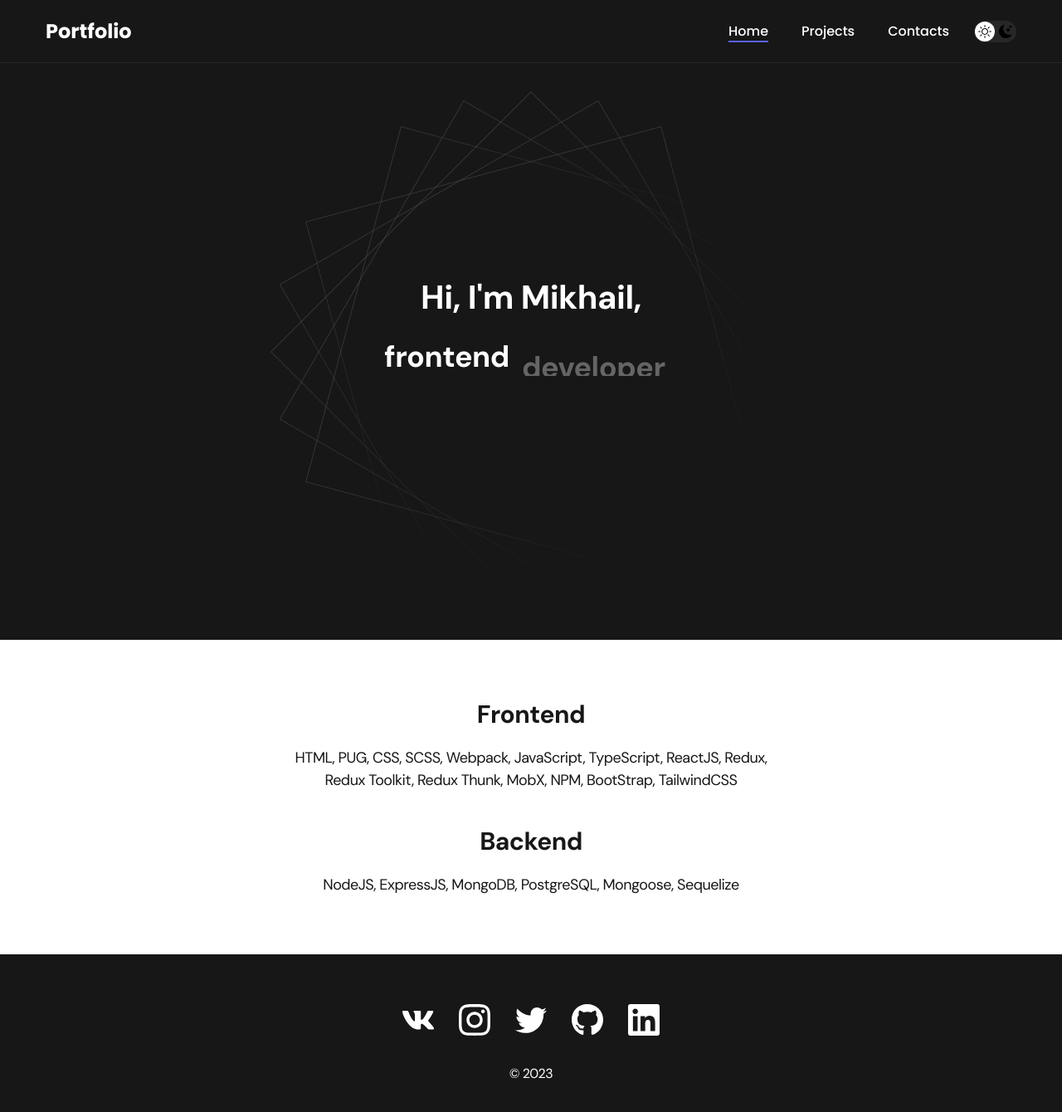
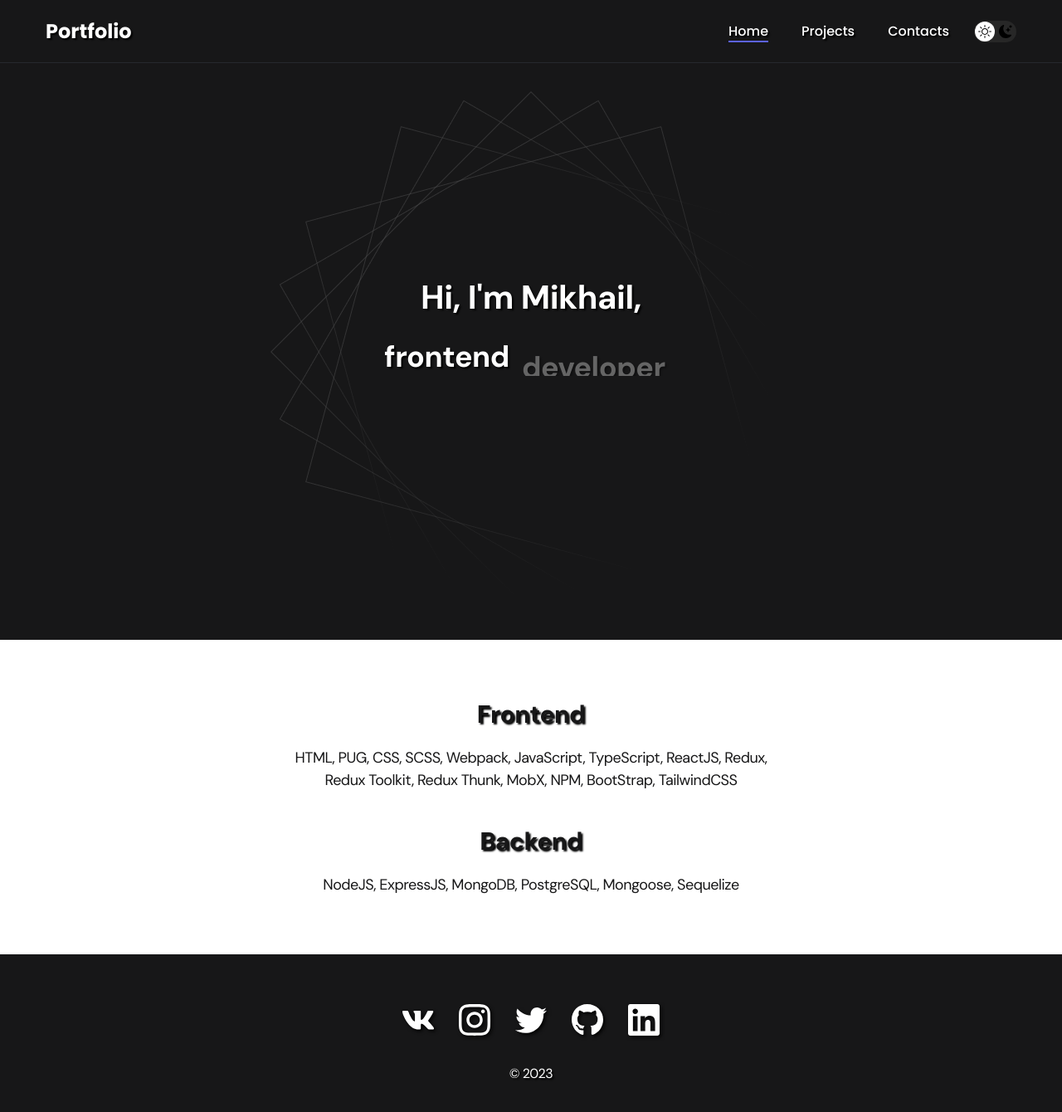
Before and after one commit to Michael3468/react-portfolio, a React (Create React App) app: page / in a window 1280 px wide. Shown: the top 1340 px of the page at 83% size. Built offline with nearby package versions, Linux system fonts and the light colour scheme; the HTML template or start-up script is replaced by a standard one.

Commit message:
refactor: add text shadows

```diff
--- /dev/null
+++ b/src/assets/constants.ts
@@ -0,0 +1,8 @@
+const styles = {
+  mainTheme: {
+    textShadow: '2px 2px 2px black',
+  },
+};
+
+// eslint-disable-next-line import/prefer-default-export
+export { styles };
--- a/src/components/Footer/index.tsx
+++ b/src/components/Footer/index.tsx
@@ -1,3 +1,4 @@
+import { styles } from '../../assets/constants';
 import gitHub from './icons/gitHub.svg';
 import instagram from './icons/instagram.svg';
 import linkedIn from './icons/linkedIn.svg';
@@ -13,32 +14,57 @@ const Footer = () => (
         <ul className="footer__social">
           <li className="footer__social-item">
             <a href="https://github.com/WhiteDevilMan">
-              <img src={vk} alt="Link" />
+              <img
+                style={{ filter: `drop-shadow(${styles.mainTheme.textShadow})` }}
+                src={vk}
+                alt="Link"
+              />
             </a>
           </li>
           <li className="footer__social-item">
             <a href="https://github.com/WhiteDevilMan">
-              <img src={instagram} alt="Link" />
+              <img
+                style={{ filter: `drop-shadow(${styles.mainTheme.textShadow})` }}
+                src={instagram}
+                alt="Link"
+              />
             </a>
           </li>
           <li className="footer__social-item">
             <a href="https://github.com/WhiteDevilMan">
-              <img src={twitter} alt="Link" />
+              <img
+                style={{ filter: `drop-shadow(${styles.mainTheme.textShadow})` }}
+                src={twitter}
+                alt="Link"
+              />
             </a>
           </li>
           <li className="footer__social-item">
             <a href="https://github.com/WhiteDevilMan">
-              <img src={gitHub} alt="Link" />
+              <img
+                style={{ filter: `drop-shadow(${styles.mainTheme.textShadow})` }}
+                src={gitHub}
+                alt="Link"
+              />
             </a>
           </li>
           <li className="footer__social-item">
             <a href="https://github.com/WhiteDevilMan">
-              <img src={linkedIn} alt="Link" />
+              <img
+                style={{ filter: `drop-shadow(${styles.mainTheme.textShadow})` }}
+                src={linkedIn}
+                alt="Link"
+              />
             </a>
           </li>
         </ul>
         <div className="footer__copyright">
-          <p className="footer__copyright-p">© 2023</p>
+          <p
+            className="footer__copyright-p"
+            style={{ textShadow: `${styles.mainTheme.textShadow}` }}
+          >
+            © 2023
+          </p>
         </div>
       </div>
     </div>
--- a/src/components/Header/index.tsx
+++ b/src/components/Header/index.tsx
@@ -1,4 +1,5 @@
 /* eslint-disable react/no-array-index-key */
+import { styles } from '../../assets/constants';
 import AnimationScale3d from '../../stories/components/Animations/AnimationScale3d';
 import AnimationText from '../../stories/components/Animations/AnimationText';
 import './styles.css';
@@ -9,18 +10,21 @@ const Header = () => {
   return (
     <header className="header">
       <div className="header__wrapper">
-        <h1 className="header__title">
-          <p>
-            {name.map((letter, index) => (
-              <AnimationScale3d key={index}>{letter === ' ' ? '\u00A0' : letter}</AnimationScale3d>
-            ))}
-          </p>
+        <h1 className="header__title" style={{ textShadow: `${styles.mainTheme.textShadow}` }}>
+          {name.map((letter, index) => (
+            <AnimationScale3d key={index}>{letter === ' ' ? '\u00A0' : letter}</AnimationScale3d>
+          ))}
         </h1>
         <AnimationText
           text="frontend developer"
           animationType="words"
           delayChildren={5}
-          style={{ fontSize: 36, fontWeight: 'bold', marginRight: 15 }}
+          style={{
+            fontSize: 36,
+            fontWeight: 'bold',
+            marginRight: 15,
+            textShadow: `${styles.mainTheme.textShadow}`,
+          }}
         />
 
         <div className="header__text">
@@ -31,6 +35,7 @@ const Header = () => {
             delayChildren={7}
             hiddenX={-20}
             hiddenY={-20}
+            style={{ textShadow: `${styles.mainTheme.textShadow}` }}
           />
         </div>
 
--- a/src/components/Navbar/index.tsx
+++ b/src/components/Navbar/index.tsx
@@ -1,5 +1,6 @@
 import { NavLink } from 'react-router-dom';
 
+import { styles } from '../../assets/constants';
 import BtnDarkMode from '../BtnDarkMode';
 
 import './styles.css';
@@ -13,14 +14,18 @@ const Navbar = () => {
       <div className="container">
         <div className="nav-row">
           <NavLink to="/" className="logo">
-            <strong>Portfolio</strong>
+            <strong style={{ textShadow: `${styles.mainTheme.textShadow}` }}>Portfolio</strong>
           </NavLink>
 
           <BtnDarkMode />
 
           <ul className="nav-list">
             <li className="nav-list__item">
-              <NavLink to="/" className={({ isActive }) => (isActive ? activeLink : normalLink)}>
+              <NavLink
+                to="/"
+                className={({ isActive }) => (isActive ? activeLink : normalLink)}
+                style={{ textShadow: `${styles.mainTheme.textShadow}` }}
+              >
                 Home
               </NavLink>
             </li>
@@ -28,6 +33,7 @@ const Navbar = () => {
               <NavLink
                 to="/projects"
                 className={({ isActive }) => (isActive ? activeLink : normalLink)}
+                style={{ textShadow: `${styles.mainTheme.textShadow}` }}
               >
                 Projects
               </NavLink>
@@ -36,6 +42,7 @@ const Navbar = () => {
               <NavLink
                 to="/contacts"
                 className={({ isActive }) => (isActive ? activeLink : normalLink)}
+                style={{ textShadow: `${styles.mainTheme.textShadow}` }}
               >
                 Contacts
               </NavLink>
--- a/src/pages/Contacts.tsx
+++ b/src/pages/Contacts.tsx
@@ -1,7 +1,11 @@
+import { styles } from '../assets/constants';
+
 const Contacts = () => (
   <main className="section">
     <div className="container">
-      <h1 className="title-1">Contacts</h1>
+      <h1 className="title-1" style={{ textShadow: `${styles.mainTheme.textShadow}` }}>
+        Contacts
+      </h1>
 
       <ul className="content-list">
         {/* <li className="content-list__item">
@@ -9,11 +13,15 @@ const Contacts = () => (
           <p>Moscow, Russia</p>
         </li> */}
         <li className="content-list__item">
-          <h2 className="title-2">Telegram</h2>
+          <h2 className="title-2" style={{ textShadow: `${styles.mainTheme.textShadow}` }}>
+            Telegram
+          </h2>
           <a href="https://t.me/rhccoder">Click to send message</a>
         </li>
         <li className="content-list__item">
-          <h2 className="title-2">Email</h2>
+          <h2 className="title-2" style={{ textShadow: `${styles.mainTheme.textShadow}` }}>
+            Email
+          </h2>
           <p>
             <a href="mailto:mikhail3468@yandex.ru">mikhail3468@yandex.ru</a>
           </p>
--- a/src/pages/Home.tsx
+++ b/src/pages/Home.tsx
@@ -1,3 +1,4 @@
+import { styles } from '../assets/constants';
 import { Header } from '../components';
 
 const Home = () => (
@@ -8,14 +9,18 @@ const Home = () => (
       <div className="container">
         <ul className="content-list">
           <li className="content-list__item">
-            <h2 className="title-2">Frontend</h2>
+            <h2 className="title-2" style={{ textShadow: `${styles.mainTheme.textShadow}` }}>
+              Frontend
+            </h2>
             <p>
               HTML, PUG, CSS, SCSS, Webpack, JavaScript, TypeScript, ReactJS, Redux, Redux Toolkit,
               Redux Thunk, MobX, NPM, BootStrap, TailwindCSS
             </p>
           </li>
           <li className="content-list__item">
-            <h2 className="title-2">Backend</h2>
+            <h2 className="title-2" style={{ textShadow: `${styles.mainTheme.textShadow}` }}>
+              Backend
+            </h2>
             <p>NodeJS, ExpressJS, MongoDB, PostgreSQL, Mongoose, Sequelize</p>
           </li>
         </ul>
--- a/src/pages/Projects.tsx
+++ b/src/pages/Projects.tsx
@@ -1,10 +1,13 @@
+import { styles } from '../assets/constants';
 import Project from '../components/Project';
 import { projects } from '../helpers/projectsList';
 
 const Projects = () => (
   <main className="section">
     <div className="container">
-      <h2 className="title-1">Projects</h2>
+      <h2 className="title-1" style={{ textShadow: `${styles.mainTheme.textShadow}` }}>
+        Projects
+      </h2>
       <ul className="projects">
         {projects.map((project, index) => (
           <Project key={project.title} title={project.title} img={project.img} index={index} />
```
